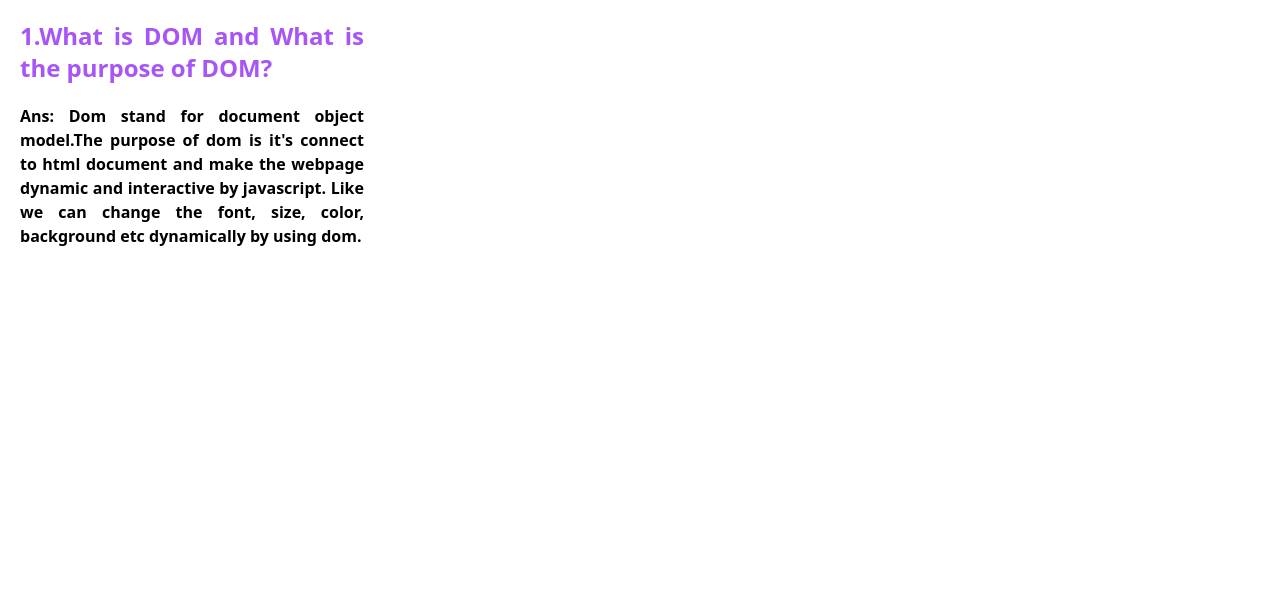
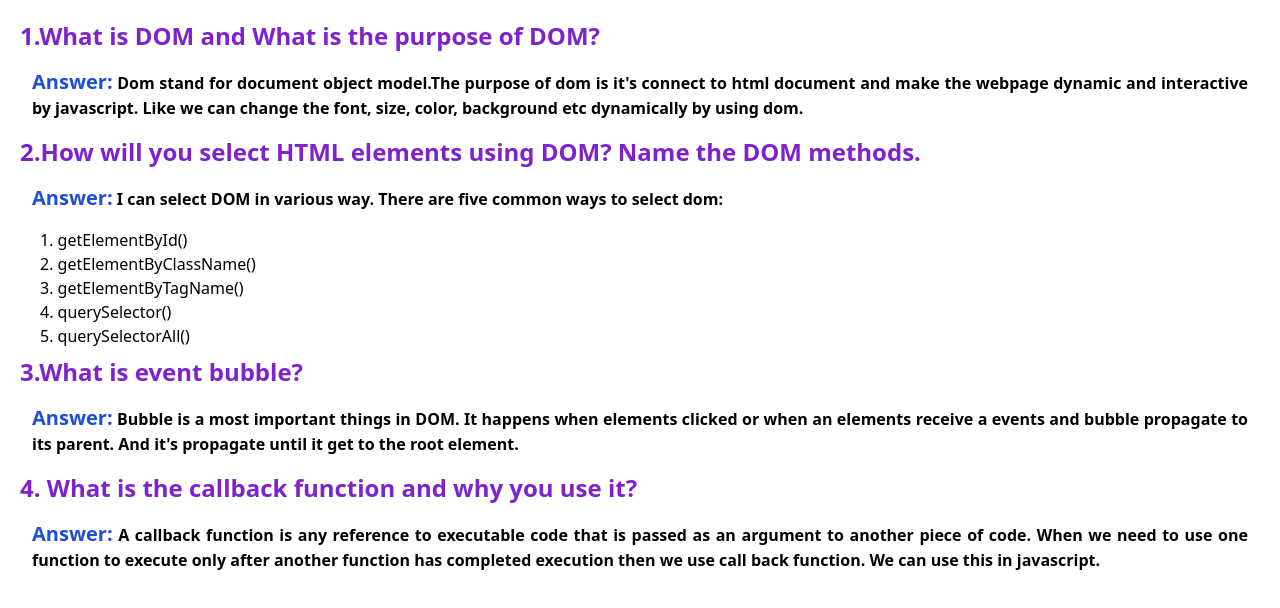
Before and after one commit to jahidcst/geometry-project, a plain HTML site: page blog.html in a window 1280 px wide. Drawn offline with nearby package versions, Linux system fonts and the light colour scheme.

Commit message:
All Q. Added

```diff
--- a/blog.html
+++ b/blog.html
@@ -8,11 +8,26 @@
     <script src="https://cdn.tailwindcss.com"></script>
 </head>
 <body>
-    <ol class="p-5 w-96 text-justify space-y-3">
-        <li class="font-semibold text-2xl text-purple-500">1.What is DOM and What is the purpose of DOM?</li>
-        <p class="font-semibold py-2">Ans: Dom stand for document object model.The purpose of dom is it's connect to html document and make the webpage dynamic and interactive by javascript. Like we can change the font, size, color, background etc dynamically by using dom.</p>
-        <!-- <li class="font-semibold text-2xl text-purple-500">2.How will you select HTML elements using DOM? Name the DOM methods.</li>
-        <p></p> -->
+    <ol class="p-5 w-100 text-justify space-y-2">
+        <li class="font-semibold text-2xl text-purple-700 ">1.What is DOM and What is the purpose of DOM?</li>
+        <p class="font-semibold py-2 px-3"><span class="text-xl text-blue-700">Answer:</span> Dom stand for document object model.The purpose of dom is it's connect to html document and make the webpage dynamic and interactive by javascript. Like we can change the font, size, color, background etc dynamically by using dom.</p>
+
+        <li class="font-semibold text-2xl text-purple-700 ">2.How will you select HTML elements using DOM? Name the DOM methods.</li>
+        <p class="font-semibold py-2 px-3"><span class="text-xl text-blue-700">Answer:</span> I can select DOM in various way. There are five common ways to select dom:
+        <ul class="px-5">
+            <li>1. getElementById()</li>
+            <li>2. getElementByClassName()</li>
+            <li>3. getElementByTagName()</li>
+            <li>4. querySelector()</li>
+            <li>5. querySelectorAll()</li>
+        </ul></p>
+
+        <li class="font-semibold text-2xl text-purple-700">3.What is event bubble?</li>
+        <p class="font-semibold py-2 px-3"><span class="text-xl text-blue-700">Answer:</span> Bubble is a most important things in DOM. It happens when elements clicked or when an elements receive a events and bubble propagate to its parent. And it's propagate until it get to the root element.</p>
+
+        <li class="font-semibold text-2xl text-purple-700">4. What is the callback function and why you use it?</li>
+        <p class="font-semibold py-2 px-3"><span class="text-xl text-blue-700">Answer:</span> A callback function is any reference to executable code that is passed as an argument to another piece of code. When we need to use one function to execute only after another function has completed execution then we use call back function. We can use this in javascript.</p>
     </ol>
+
 </body>
 </html>
```
